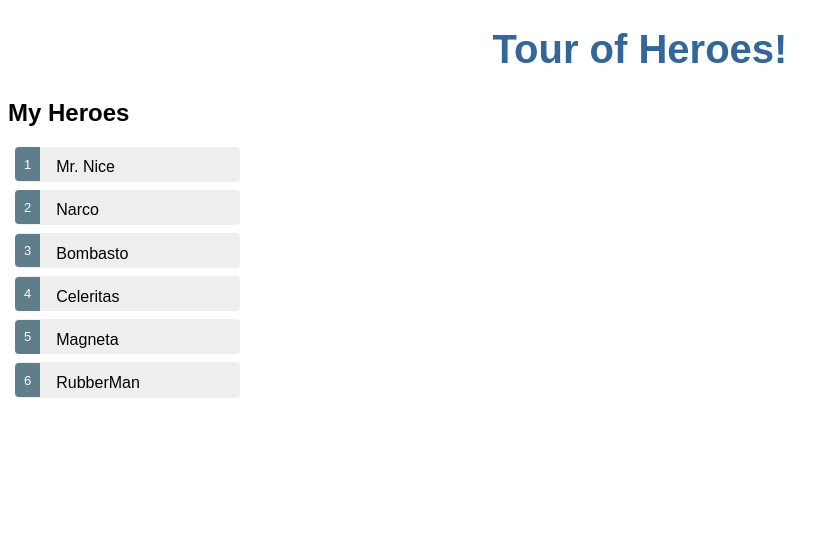
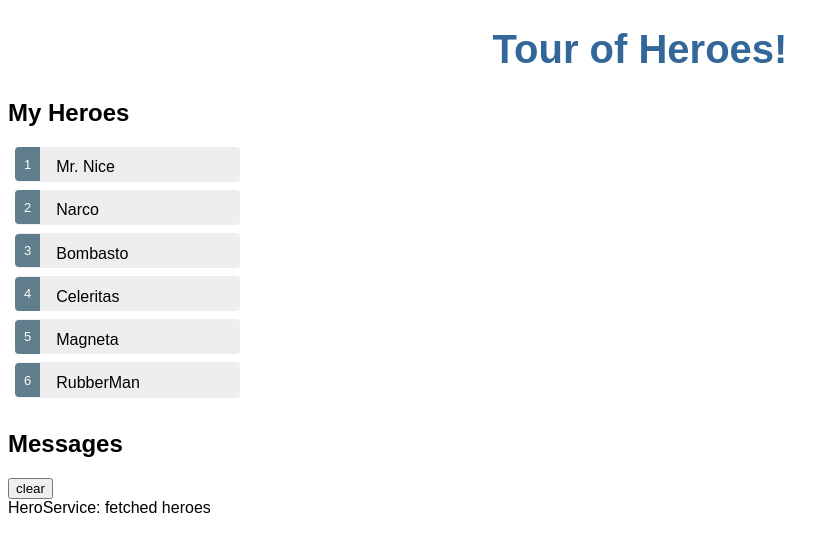
Before and after one commit to Tulkdan/tour-of-heroes, an Angular app: page / in a window 1280 px wide. Shown: the top 552 px of the page, without its empty margins (0-839 px from the left). Built offline with nearby package versions, Linux system fonts and the light colour scheme.

Commit message:
Added message service that show messages from hero service

```diff
--- a/src/app/app.component.html
+++ b/src/app/app.component.html
@@ -5,3 +5,4 @@
   </h1>
 </div>
 <app-heroes></app-heroes>
+<app-messages></app-messages>
--- a/src/app/app.module.ts
+++ b/src/app/app.module.ts
@@ -5,12 +5,14 @@
 import { AppComponent } from './app.component';
 import { HeroesComponent } from './heroes/heroes.component';
 import { HeroDetailComponent } from './hero-detail/hero-detail.component';
+import { MessagesComponent } from './messages/messages.component';
 
 @NgModule({
   declarations: [
     AppComponent,
     HeroesComponent,
-    HeroDetailComponent
+    HeroDetailComponent,
+    MessagesComponent
   ],
   imports: [
     BrowserModule,
--- a/src/app/hero.service.ts
+++ b/src/app/hero.service.ts
@@ -1,6 +1,7 @@
 import { Injectable } from '@angular/core';
 import { Observable, of } from 'rxjs';
 
+import { MessageService } from './message.service';
 import { Hero } from './hero';
 import { HEROES } from './mock-heroes';
 
@@ -9,9 +10,10 @@
 })
 export class HeroService {
 
-  constructor() { }
+  constructor(private messageService: MessageService) { }
 
   getHeroes(): Observable<Hero[]> {
+    this.messageService.add('HeroService: fetched heroes');
     return of(HEROES);
   }
 }
--- /dev/null
+++ b/src/app/message.service.ts
@@ -0,0 +1,18 @@
+import { Injectable } from '@angular/core';
+
+@Injectable({
+  providedIn: 'root'
+})
+export class MessageService {
+  messages: string[] = [];
+
+  constructor() { }
+
+  add(message: string) {
+    this.messages.push(message);
+  }
+
+  clear() {
+    this.messages = [];
+  }
+}
--- /dev/null
+++ b/src/app/messages/messages.component.html
@@ -0,0 +1,7 @@
+<div *ngIf="messageService.messages.length">
+
+  <h2>Messages</h2>
+  <button class="clear" (click)="messageService.clear()">clear</button>
+  <div *ngFor="let message of messageService.messages">{{ message }}</div>
+
+</div>
--- /dev/null
+++ b/src/app/messages/messages.component.ts
@@ -0,0 +1,16 @@
+import { Component, OnInit } from '@angular/core';
+import { MessageService } from '../message.service';
+
+@Component({
+  selector: 'app-messages',
+  templateUrl: './messages.component.html',
+  styleUrls: ['./messages.component.css']
+})
+export class MessagesComponent implements OnInit {
+
+  constructor(private messageService: MessageService) { }
+
+  ngOnInit() {
+  }
+
+}
```
Also changed, not shown: src/app/messages/messages.component.css (added), 2 other files (tests, documents, lock files or other folders).
